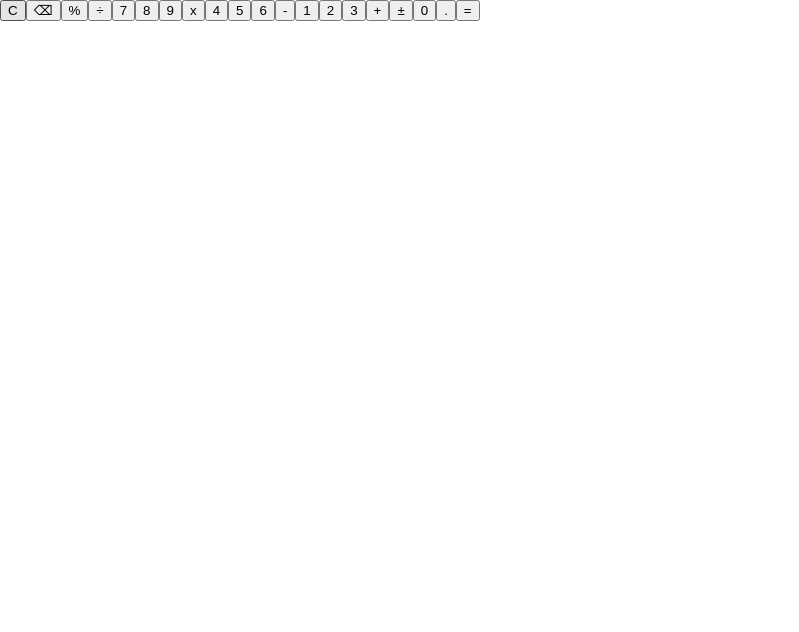
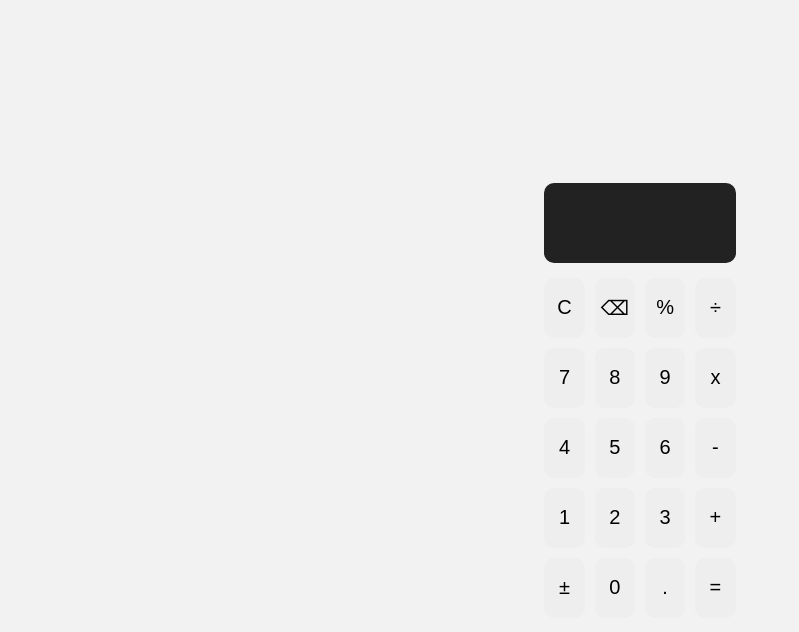
Before and after one commit to DinushaShashini/Calculator, a React (Vite) app: page / in a window 1280 px wide. Shown: the top 632 px of the page, without its empty margins (0-799 px from the left). Built offline with nearby package versions, Linux system fonts and the light colour scheme.

Commit message:
import app.css

```diff
--- a/src/App.jsx
+++ b/src/App.jsx
@@ -1,5 +1,5 @@
 import Calculator from './components/Calculator';
-
+import "./App.css";
 function App() {
   return (
     <div className="app">
--- a/src/components/Calculator.jsx
+++ b/src/components/Calculator.jsx
@@ -4,7 +4,7 @@ function Calculator() {
   const [expression, setExpression] = useState("");
 
   return (
-    <div className="calculator">
+    <div className="Calculator">
        <div className="display">
         {expression}
       </div>
```
